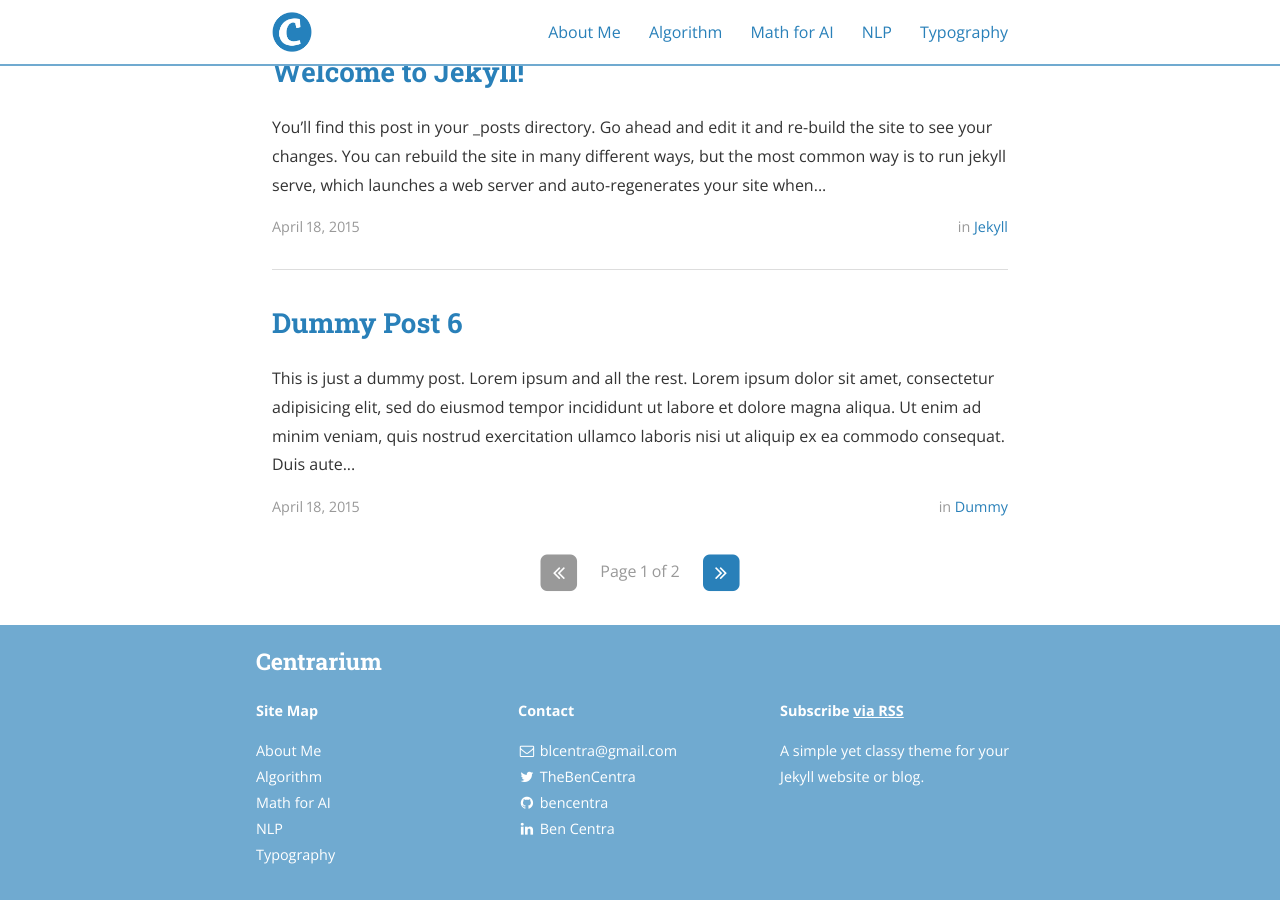
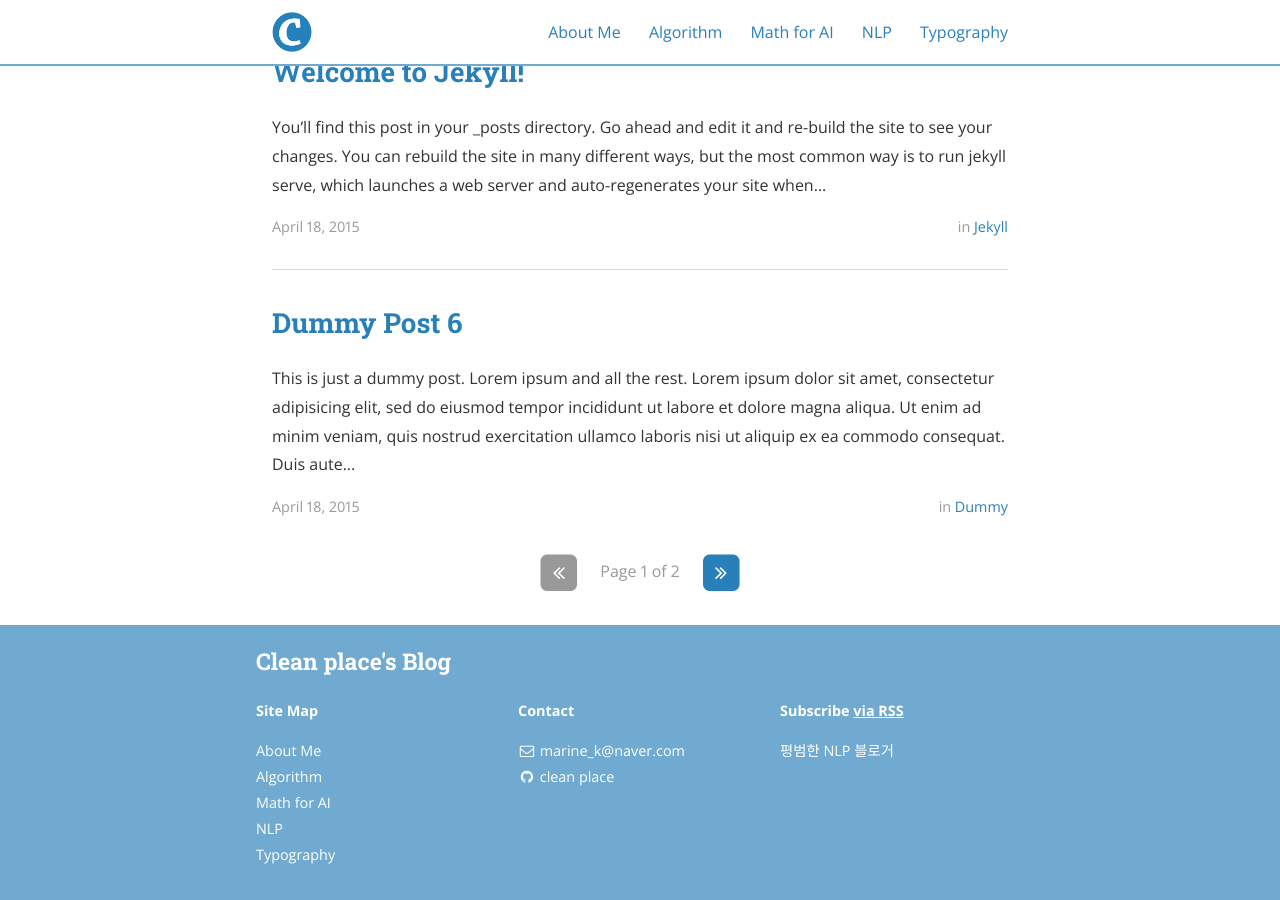
Before and after one commit to cleanplace/cleanplace.github.io, a Jekyll site: the page built from index.html, in a window 1280 px wide and 900 px high, scrolled down 1214 px. Built offline with Jekyll 4.4.1, drawn with Linux system fonts in a browser that asks for light colours; nearby versions of some CDN libraries; the list of posts is cut into pages by our own code; part of the change alters nothing that is shown; some of the changed text lies outside the part shown.

Commit message:
배경화면 변경

```diff
--- a/_config.yml
+++ b/_config.yml
@@ -9,18 +9,18 @@ exclude:
   - "/vendor/"
 
 # Site settings
-title: Centrarium
-subtitle: "A simple yet classy theme for your Jekyll website or blog"
-email: blcentra@gmail.com
-name: Ben Centra
+title: Clean place's Blog
+subtitle: "살바도르 달리의 꿈은 살바도르 달리가 되는 것이었다"
+email: marine_k@naver.com
+name: Clean Place
 description: >
-  A simple yet classy theme for your Jekyll website or blog.
+  평범한 NLP 블로거
 # Base URL of site (i.e. /blog). It should always start with a slash,
 # and never end with a slash. Set it to a blank value if hosting at the
 # root of your server.
 baseurl: "" # the subpath of your site, e.g. /blog/
-url: "" # the base hostname & protocol for your site
-cover: "/assets/header_image.jpg"
+url: "https://cleanplace.github.io/" # the base hostname & protocol for your site
+cover: "/assets/image_main.jpg"
 logo: "/assets/logo.png"
 
 # Build settings
@@ -76,118 +76,111 @@ descriptions:
 #     desc: Follow me on Twitter            # Description to display as link title, etc
 #     share: true                           # Include in the "Share" section of posts
 social:
-  - name: Twitter
-    icon: twitter
-    username: TheBenCentra
-    url: https://twitter.com/TheBenCentra
-    desc: Follow me on Twitter
-    share: true
-
-  - name: Facebook
-    icon: facebook
-    username: thebencentra
-    url: ""
-    desc: Friend me on Facebook
-    share: true
+#  - name: Twitter
+#    icon: twitter
+#    username: TheBenCentra
+#    url: https://twitter.com/TheBenCentra
+#    desc: Follow me on Twitter
+#    share: true
+#
+#  - name: Facebook
+#    icon: facebook
+#    username: thebencentra
+#    url: ""
+#    desc: Friend me on Facebook
+#    share: true
 
   - name: GitHub
     icon: github
-    username: bencentra
-    url: https://github.com/bencentra
+    username: clean place
+    url: https://github.com/cleanplace
     desc: Fork me on GitHub
     share: false
 
-  - name: LinkedIn
-    icon: linkedin
-    username: Ben Centra
-    url: https://www.linkedin.com/pub/ben-centra/47/769/60a
-    desc: Connect with me on LinkedIn
-    share: true
+#  - name: LinkedIn
+#    icon: linkedin
+#    username: Ben Centra
+#    url: https://www.linkedin.com/pub/ben-centra/47/769/60a
+#    desc: Connect with me on LinkedIn
+#    share: true
 
-  - name: Google+
-    icon: google-plus
-    username: ""
-    url: ""
-    desc: Add me to your Circles
-    share: true
-
-  - name: YouTube
-    icon: youtube
-    username: ""
-    url: ""
-    desc: Subscribe on YouTube
-    share: false
-
-  - name: Instagram
-    icon: instagram
-    username: ""
-    url: ""
-    desc: Follow me on Instagram
-    share: false
-
-  - name: Pinterest
-    icon: pinterest
-    username: ""
-    url: ""
-    desc: Follow me on Pinterest
-    share: true
-
-  - name: SoundCloud
-    icon: soundcloud
-    username: ""
-    url: ""
-    desc: Follow me on SoundCloud
-    share: false
-
-  - name: Tumblr
-    icon: tumblr
-    username: ""
-    url: ""
-    desc: Follow me on Tumblr
-    share: false
-
-  - name: Steam
-    icon: steam
-    username: ""
-    url: ""
-    desc: Friend me on Steam
-    share: false
-
-  - name: Dribbble
-    icon: dribbble
-    username: ""
-    url: ""
-    desc: Follow me on Dribble
-    share: false
-
-  - name: Vimeo
-    icon: vimeo-square
-    username: ""
-    url: ""
-    desc: Follow me on Vimeo
-    share: false
-
-  - name: Vine
-    icon: vine
-    username: ""
-    url: ""
-    desc: Follow me on Vine
-    share: false
-
-  - name: Reddit
-    icon: reddit
-    username: ""
-    url: ""
-    desc: Share to Reddit
-    share: true
-
-  - name: "Hacker News"
-    icon: hacker-news
-    username: ""
-    url: ""
-    desc: Share to Hacker News
-    share: false
-
+#  - name: YouTube
+#    icon: youtube
+#    username: ""
+#    url: ""
+#    desc: Subscribe on YouTube
+#    share: false
+#
+#  - name: Instagram
+#    icon: instagram
+#    username: ""
+#    url: ""
+#    desc: Follow me on Instagram
+#    share: false
+#
+#  - name: Pinterest
+#    icon: pinterest
+#    username: ""
+#    url: ""
+#    desc: Follow me on Pinterest
+#    share: true
+#
+#  - name: SoundCloud
+#    icon: soundcloud
+#    username: ""
+#    url: ""
+#    desc: Follow me on SoundCloud
+#    share: false
+#
+#  - name: Tumblr
+#    icon: tumblr
+#    username: ""
+#    url: ""
+#    desc: Follow me on Tumblr
+#    share: false
+#
+#  - name: Steam
+#    icon: steam
+#    username: ""
+#    url: ""
+#    desc: Friend me on Steam
+#    share: false
+#
+#  - name: Dribbble
+#    icon: dribbble
+#    username: ""
+#    url: ""
+#    desc: Follow me on Dribble
+#    share: false
+#
+#  - name: Vimeo
+#    icon: vimeo-square
+#    username: ""
+#    url: ""
+#    desc: Follow me on Vimeo
+#    share: false
+#
+#  - name: Vine
+#    icon: vine
+#    username: ""
+#    url: ""
+#    desc: Follow me on Vine
+#    share: false
+#
+#  - name: Reddit
+#    icon: reddit
+#    username: ""
+#    url: ""
+#    desc: Share to Reddit
+#    share: true
+#
+#  - name: "Hacker News"
+#    icon: hacker-news
+#    username: ""
+#    url: ""
+#    desc: Share to Hacker News
+#    share: false
+#
 # Social sharing protocols
 # These are for automatically generating sharing metadata for FB and Twitter
 # OS Protocol is for sharing the source of your site, if you're interested. For more, see osprotocol.com
```
Also changed, not shown: assets/image_main.jpg (added), assets/image_main2.JPG (added).
